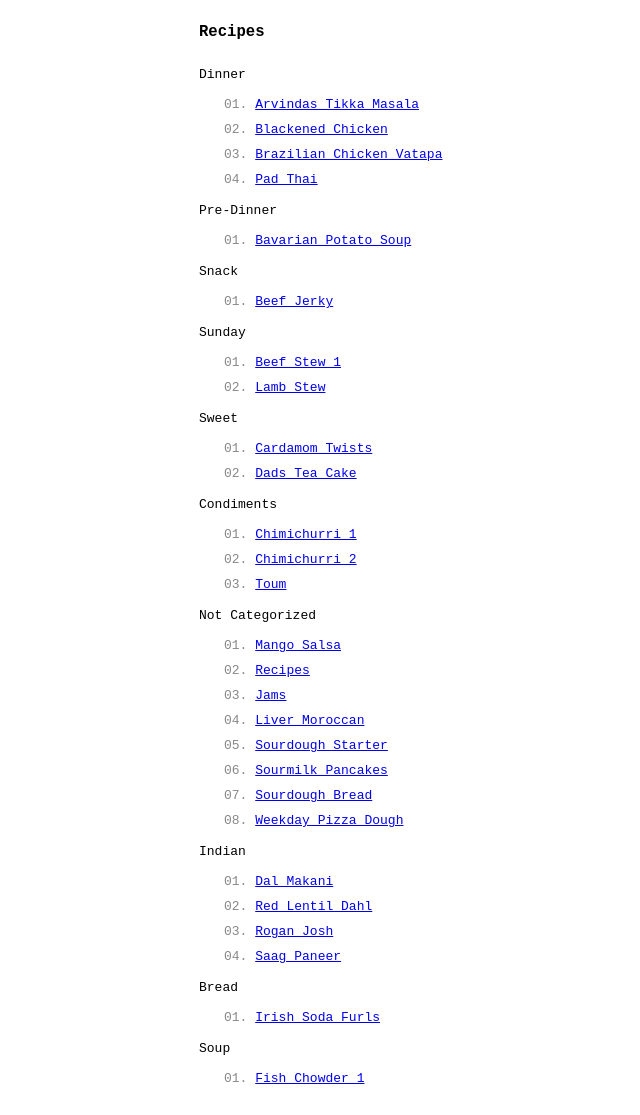
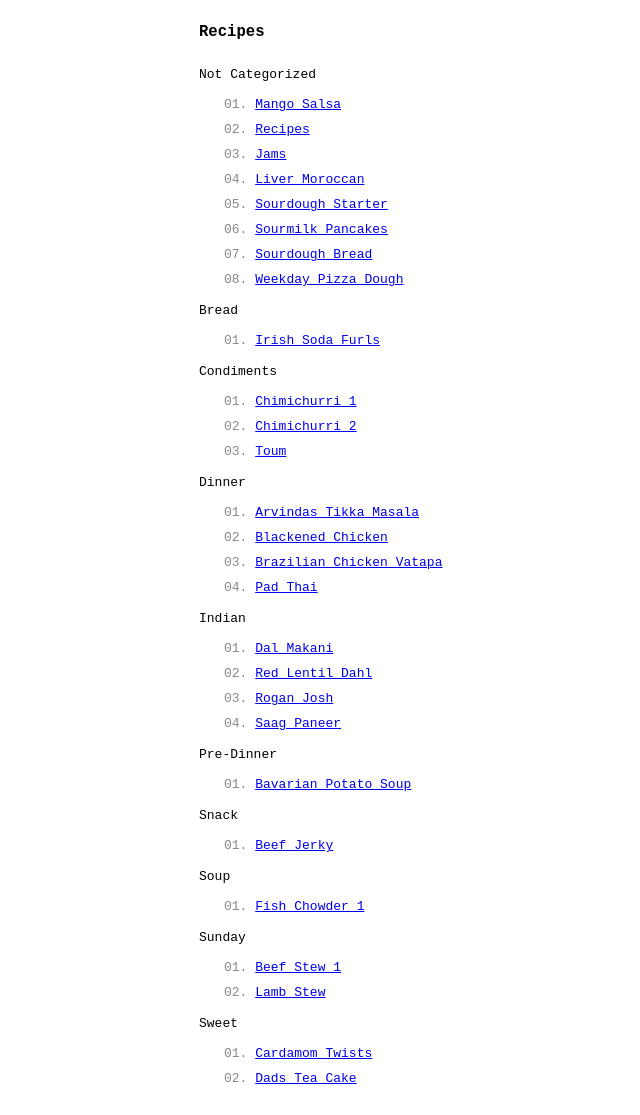
Before and after one commit to mkipling/p, a Jekyll site: the page built from _r/index.md, in a window 1280 px wide. Shown: the whole page, without its empty margins (129-769 px from the left). Built offline with Jekyll 4.4.1, drawn with Linux system fonts in a browser that asks for light colours.

Commit message:
Update index.md

```diff
--- a/_r/index.md
+++ b/_r/index.md
@@ -2,7 +2,7 @@
 title: Recipes
 ---
 
-{% assign recipesByCategory = site.r | group_by_exp: "r", "r.category" %}
+{% assign recipesByCategory = site.r | group_by_exp: "r", "r.category" | sort: "name" %}
 {% for cat in recipesByCategory %}
 
   {% if cat.name == nil %}Not Categorized{% else %}{{ cat.name }}{% endif %}
```
